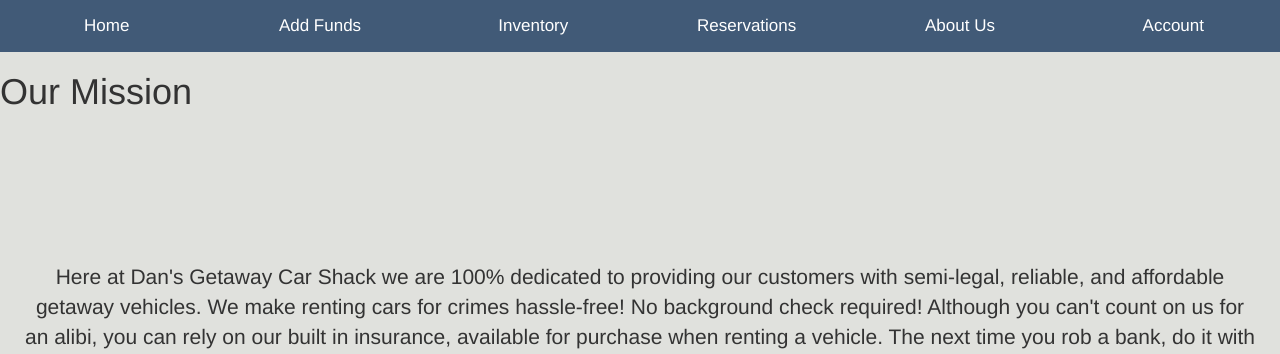
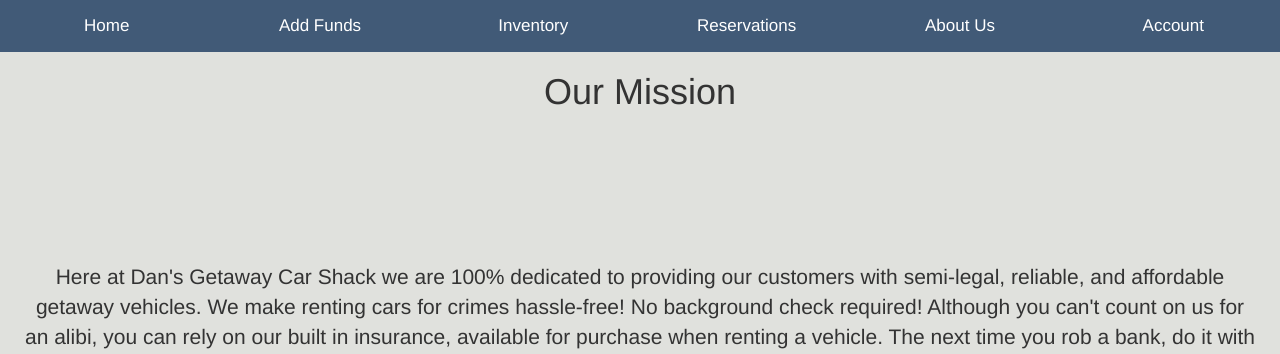
Before and after one commit to RyanGubler/CarRentalWebsite, a Django app: page /product/aboutUs/ in a window 1280 px wide. Shown: the part 66-420 px from the top of the page. Run offline with Django 4.2, Linux system fonts and the light colour scheme; the visitor is signed in with stand-in values (Sample User, id 1); some libraries are stand-ins or nearby versions.

Commit message:
css change to aboutUs

```diff
--- a/danshadybusiness/product/templates/product/aboutUs.html
+++ b/danshadybusiness/product/templates/product/aboutUs.html
@@ -14,7 +14,7 @@
         {% block content %}
 
         <div class="about-us-page">
-            <h1>Our Mission</h1>
+            <h1 style="text-align: center;">Our Mission</h1>
             <p>Here at Dan's Getaway Car Shack we are 100% dedicated to providing our customers with semi-legal, reliable,
             and affordable getaway vehicles. We make renting cars for crimes hassle-free! No background check required!
                 Although you can't count on us for an alibi, you can rely on our built in insurance, available for
```
